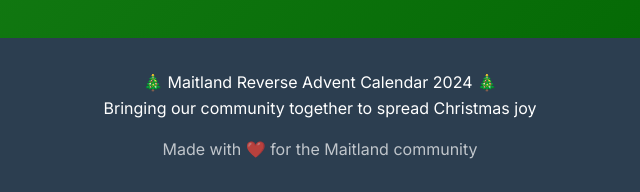
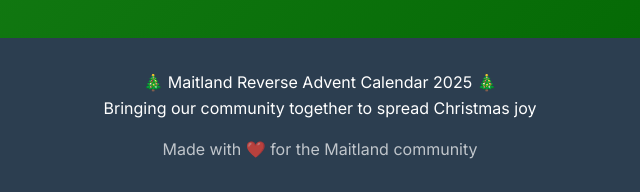
Before and after one commit to fiziklgrfiti/maitlandrac-dot-com, a plain HTML site: page index.html in a window 1280 px wide. Shown: the part 4161-4353 px from the top of the page, 320-960 px from the left. Drawn offline with Linux system fonts and the light colour scheme; a web font is replaced by a local one.

Commit message:
updating footer to show 2025, not 2024

```diff
--- a/index.html
+++ b/index.html
@@ -650,7 +650,7 @@
     <!-- Footer -->
     <footer class="footer">
         <div class="footer-content">
-            <p>🎄 Maitland Reverse Advent Calendar 2024 🎄</p>
+            <p>🎄 Maitland Reverse Advent Calendar 2025 🎄</p>
             <p>Bringing our community together to spread Christmas joy</p>
             <p style="margin-top: 1rem; opacity: 0.7;">
                 Made with ❤️ for the Maitland community
```
